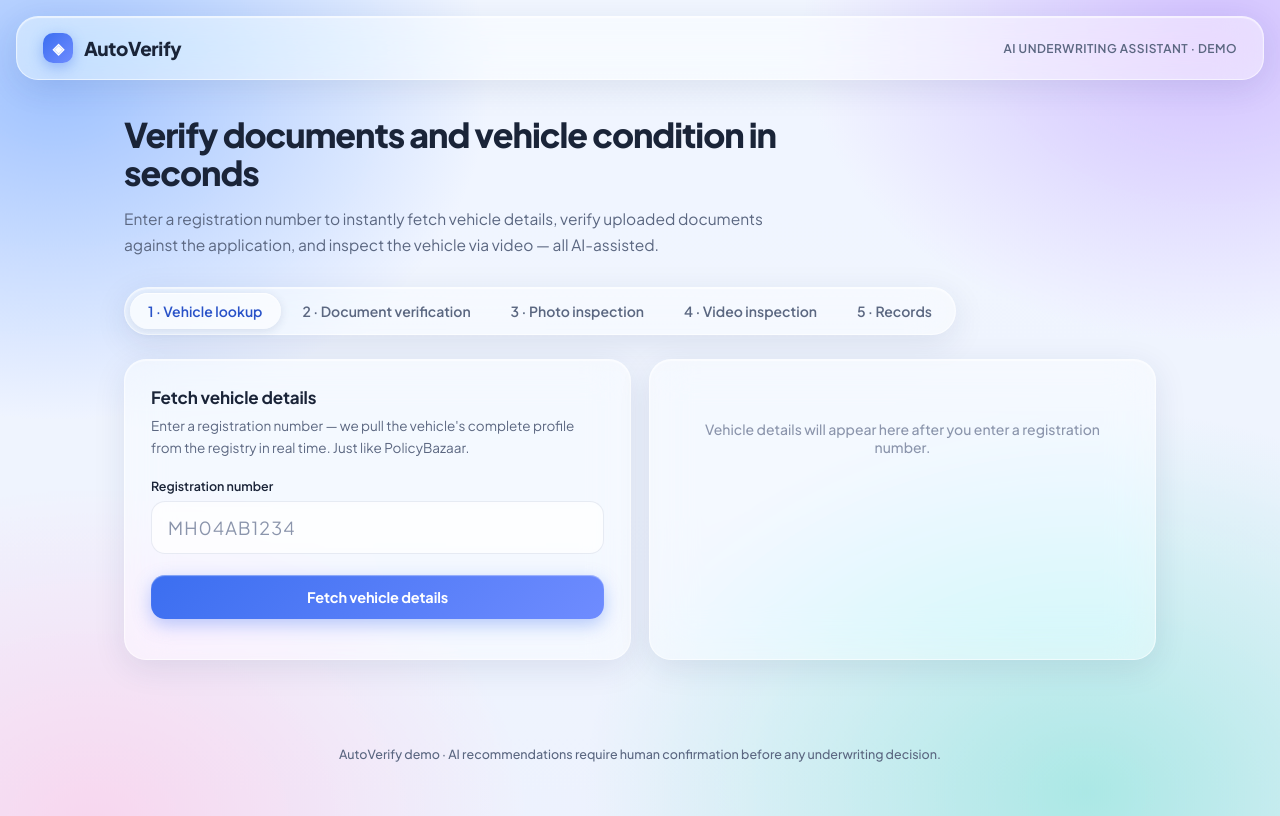
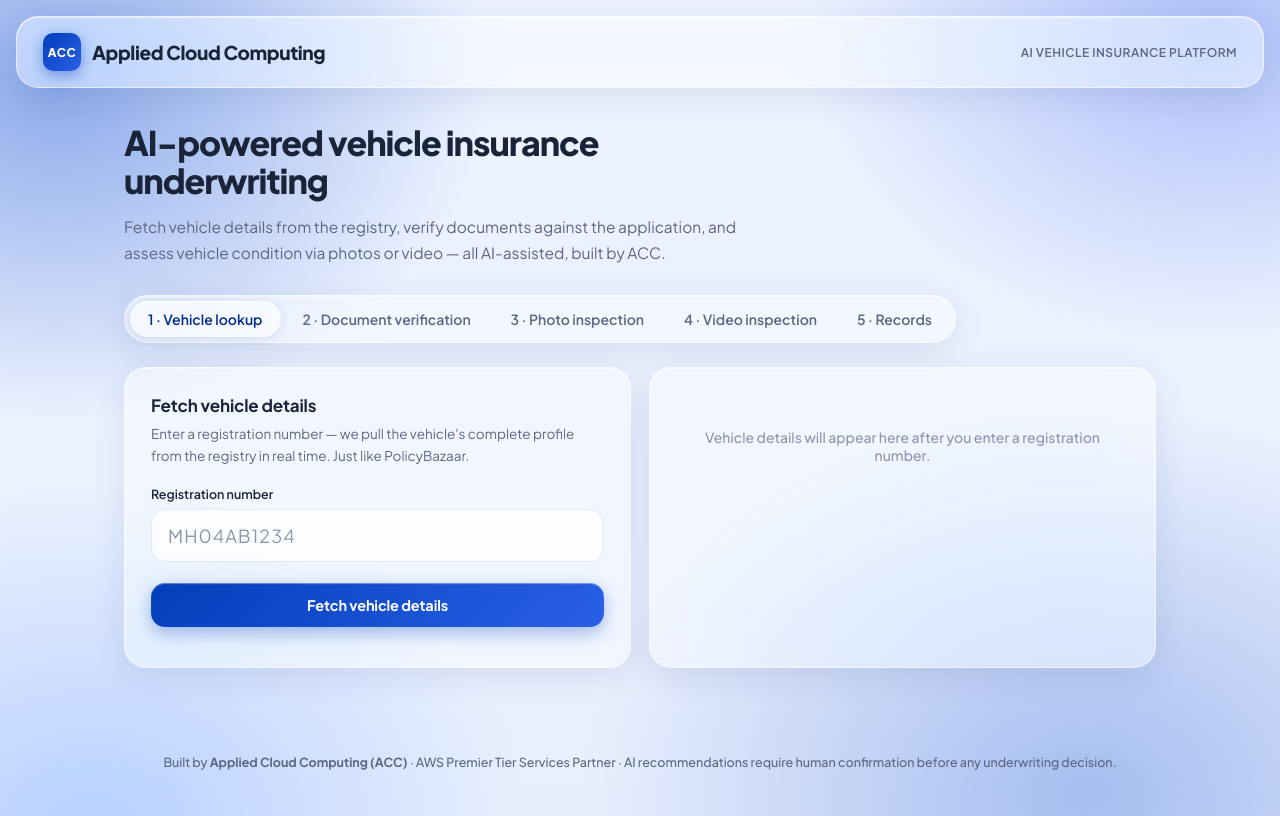
Before and after one commit to sanve196/vehicle_insurance, a FastAPI app: page / in a window 1280 px wide. Run offline with FastAPI, Linux system fonts and the light colour scheme.

Commit message:
Rebrand to ACC Applied Cloud Computing: brand colors (#033eba), name, tagline, footer

```diff
--- a/app/main.py
+++ b/app/main.py
@@ -12,7 +12,7 @@ from app.services.photo import analyze_photos
 from app.services.rc_lookup import lookup_vehicle
 from app.services import db
 
-app = FastAPI(title="AI Vehicle Insurance Demo")
+app = FastAPI(title="ACC — AI Vehicle Insurance Platform")
 
 
 @app.on_event("startup")
--- a/app/static/style.css
+++ b/app/static/style.css
@@ -7,8 +7,8 @@
   --glass: rgba(255, 255, 255, 0.45);
   --glass-strong: rgba(255, 255, 255, 0.62);
   --glass-input: rgba(255, 255, 255, 0.55);
-  --accent: #3b6ef0;
-  --accent-deep: #2952c8;
+  --accent: #033eba;
+  --accent-deep: #022a8f;
   --good: #0f8a4d;     --good-bg: rgba(34, 197, 94, 0.16);
   --warn: #b5730a;     --warn-bg: rgba(245, 158, 11, 0.18);
   --bad: #c0392b;      --bad-bg: rgba(239, 68, 68, 0.16);
@@ -37,11 +37,11 @@ body::before {
   position: fixed; inset: -20%;
   z-index: -1;
   background:
-    radial-gradient(40% 50% at 18% 22%, rgba(99, 152, 255, 0.55), transparent 60%),
-    radial-gradient(38% 45% at 82% 18%, rgba(168, 130, 255, 0.45), transparent 60%),
-    radial-gradient(45% 55% at 75% 85%, rgba(94, 214, 196, 0.42), transparent 62%),
-    radial-gradient(40% 50% at 20% 88%, rgba(255, 176, 214, 0.40), transparent 60%),
-    linear-gradient(180deg, #f3f7ff 0%, #eef2fc 100%);
+    radial-gradient(40% 50% at 18% 22%, rgba(3, 62, 186, 0.40), transparent 60%),
+    radial-gradient(38% 45% at 82% 18%, rgba(60, 100, 220, 0.35), transparent 60%),
+    radial-gradient(45% 55% at 75% 85%, rgba(3, 62, 186, 0.28), transparent 62%),
+    radial-gradient(40% 50% at 20% 88%, rgba(80, 140, 255, 0.30), transparent 60%),
+    linear-gradient(180deg, #f0f4ff 0%, #e8eefb 100%);
   filter: saturate(115%);
   animation: drift 26s ease-in-out infinite alternate;
 }
@@ -63,10 +63,10 @@ body::before {
 }
 .brand { display: flex; align-items: center; gap: 11px; font-weight: 800; font-size: 19px; letter-spacing: -0.02em; }
 .brand .mark {
-  display: grid; place-items: center; width: 30px; height: 30px; border-radius: 10px;
-  color: #fff; font-size: 15px;
-  background: linear-gradient(135deg, var(--accent), #6f8cff);
-  box-shadow: 0 4px 14px rgba(59, 110, 240, 0.4);
+  display: grid; place-items: center; width: 38px; height: 38px; border-radius: 10px;
+  color: #fff; font-size: 12px; font-weight: 800; letter-spacing: 0.04em;
+  background: linear-gradient(135deg, #033eba, #2960e6);
+  box-shadow: 0 4px 14px rgba(3, 62, 186, 0.45);
 }
 .tag { font-size: 12px; color: var(--ink-soft); letter-spacing: 0.04em; text-transform: uppercase; font-weight: 600; }
 
@@ -128,7 +128,7 @@ input[type=text] {
   transition: border-color .2s, box-shadow .2s;
 }
 input[type=text]::placeholder { color: var(--ink-faint); font-weight: 400; }
-input[type=text]:focus { outline: none; border-color: var(--accent); box-shadow: 0 0 0 3px rgba(59,110,240,0.18); }
+input[type=text]:focus { outline: none; border-color: var(--accent); box-shadow: 0 0 0 3px rgba(3,62,186,0.18); }
 
 .drop {
   border: 1.5px dashed rgba(120,140,180,0.4); border-radius: var(--radius-sm); padding: 16px;
@@ -139,12 +139,12 @@ input[type=text]:focus { outline: none; border-color: var(--accent); box-shadow:
 /* ---- Buttons ---- */
 .go {
   width: 100%; margin-top: 6px; padding: 13px; border: none; border-radius: var(--radius-sm);
-  background: linear-gradient(135deg, var(--accent), #6f8cff); color: #fff;
+  background: linear-gradient(135deg, #033eba, #2960e6); color: #fff;
   font-family: inherit; font-weight: 700; font-size: 14.5px; letter-spacing: -0.01em;
   cursor: pointer; transition: transform .15s, box-shadow .2s;
-  box-shadow: 0 6px 18px rgba(59,110,240,0.35), inset 0 1px 1px rgba(255,255,255,0.4);
+  box-shadow: 0 6px 18px rgba(3,62,186,0.35), inset 0 1px 1px rgba(255,255,255,0.4);
 }
-.go:hover { transform: translateY(-1px); box-shadow: 0 10px 24px rgba(59,110,240,0.42), inset 0 1px 1px rgba(255,255,255,0.4); }
+.go:hover { transform: translateY(-1px); box-shadow: 0 10px 24px rgba(3,62,186,0.42), inset 0 1px 1px rgba(255,255,255,0.4); }
 .go:active { transform: translateY(0); }
 .go:disabled { opacity: .65; cursor: wait; transform: none; }
 .note { font-size: 12px; color: var(--ink-soft); margin-top: 14px; line-height: 1.6; font-weight: 400; }
@@ -163,7 +163,7 @@ input[type=text]:focus { outline: none; border-color: var(--accent); box-shadow:
 .v-bad  { background: var(--bad-bg);  color: var(--bad); }
 
 .score-bar { height: 9px; border-radius: 999px; background: rgba(120,140,180,0.18); margin: 16px 0 6px; overflow: hidden; }
-.score-fill { height: 100%; border-radius: 999px; background: linear-gradient(90deg, var(--accent), #6f8cff); transition: width .6s ease; }
+.score-fill { height: 100%; border-radius: 999px; background: linear-gradient(90deg, var(--accent), #2960e6); transition: width .6s ease; }
 .score-label { font-size: 13px; color: var(--ink-soft); font-weight: 500; }
 
 /* ---- Tables ---- */
@@ -196,8 +196,8 @@ td { font-weight: 500; }
 .v-card-header { display: flex; align-items: center; gap: 14px; margin-bottom: 18px; }
 .v-card-icon {
   width: 48px; height: 48px; border-radius: 14px; display: grid; place-items: center;
-  background: linear-gradient(135deg, var(--accent), #6f8cff); color: #fff; font-size: 22px;
-  box-shadow: 0 4px 12px rgba(59,110,240,0.35);
+  background: linear-gradient(135deg, #033eba, #2960e6); color: #fff; font-size: 22px;
+  box-shadow: 0 4px 12px rgba(3,62,186,0.35);
 }
 .v-card-title { font-size: 20px; font-weight: 800; letter-spacing: -0.02em; }
 .v-card-subtitle { font-size: 13px; color: var(--ink-soft); font-weight: 500; margin-top: 2px; }
--- a/app/templates/index.html
+++ b/app/templates/index.html
@@ -3,7 +3,7 @@
 <head>
   <meta charset="UTF-8" />
   <meta name="viewport" content="width=device-width, initial-scale=1.0" />
-  <title>AutoVerify — AI Vehicle Insurance Demo</title>
+  <title>ACC — AI Vehicle Insurance Platform</title>
   <link rel="preconnect" href="https://fonts.googleapis.com" />
   <link rel="preconnect" href="https://fonts.gstatic.com" crossorigin />
   <link href="https://fonts.googleapis.com/css2?family=Plus+Jakarta+Sans:wght@400;500;600;700;800&display=swap" rel="stylesheet" />
@@ -12,16 +12,16 @@
 <body>
   <header class="topbar">
     <div class="brand">
-      <span class="mark">◈</span>
-      <span>AutoVerify</span>
+      <span class="mark">ACC</span>
+      <span>Applied Cloud Computing</span>
     </div>
-    <span class="tag">AI Underwriting Assistant · Demo</span>
+    <span class="tag">AI Vehicle Insurance Platform</span>
   </header>
 
   <main class="wrap">
     <section class="intro">
-      <h1>Verify documents and vehicle condition in seconds</h1>
-      <p>Enter a registration number to instantly fetch vehicle details, verify uploaded documents against the application, and inspect the vehicle via video — all AI-assisted.</p>
+      <h1>AI-powered vehicle insurance underwriting</h1>
+      <p>Fetch vehicle details from the registry, verify documents against the application, and assess vehicle condition via photos or video — all AI-assisted, built by ACC.</p>
     </section>
 
     <nav class="tabs">
@@ -142,7 +142,7 @@
     </section>
   </main>
 
-  <footer class="foot">AutoVerify demo · AI recommendations require human confirmation before any underwriting decision.</footer>
+  <footer class="foot">Built by <strong>Applied Cloud Computing (ACC)</strong> · AWS Premier Tier Services Partner · AI recommendations require human confirmation before any underwriting decision.</footer>
 
   <script src="/static/app.js"></script>
 </body>
```
Also changed, not shown: README.md.
